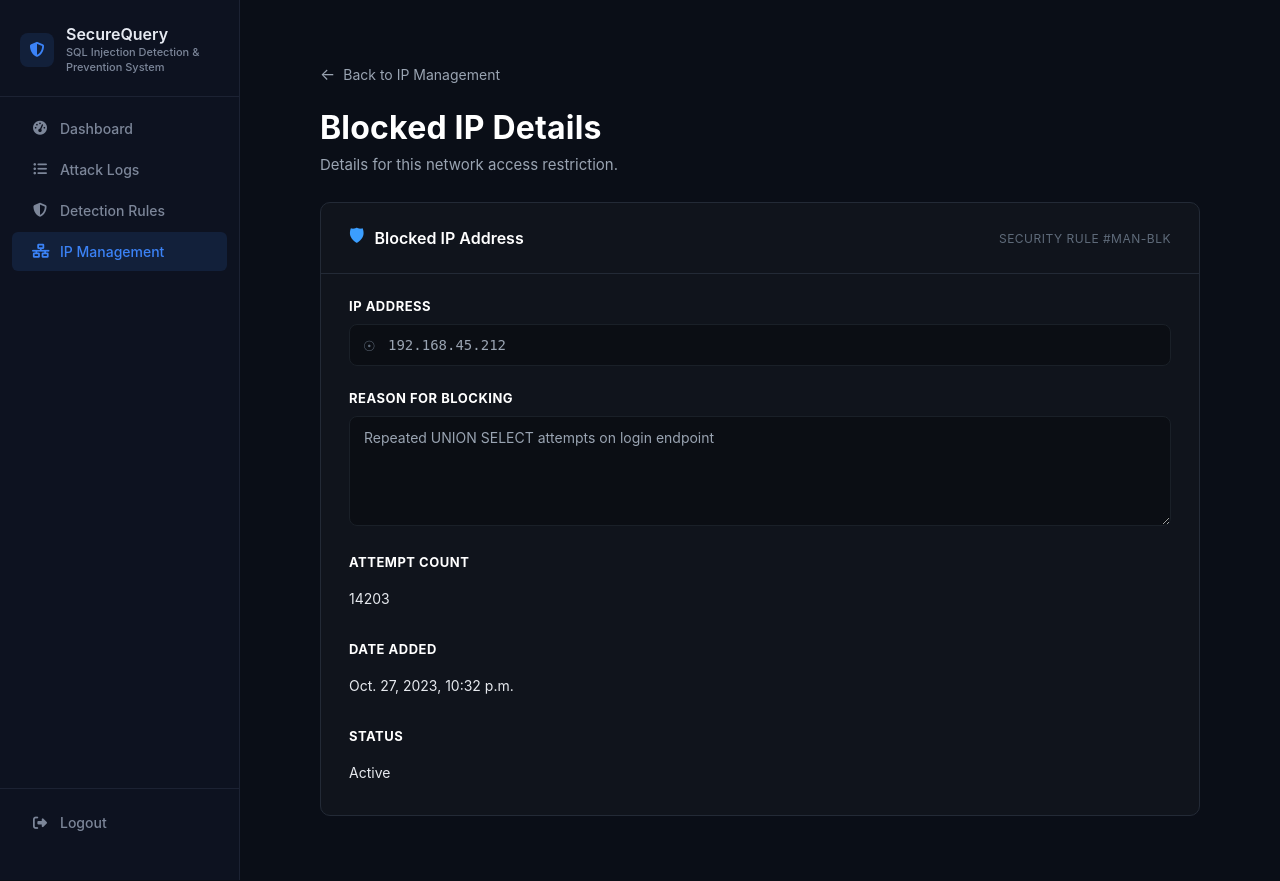
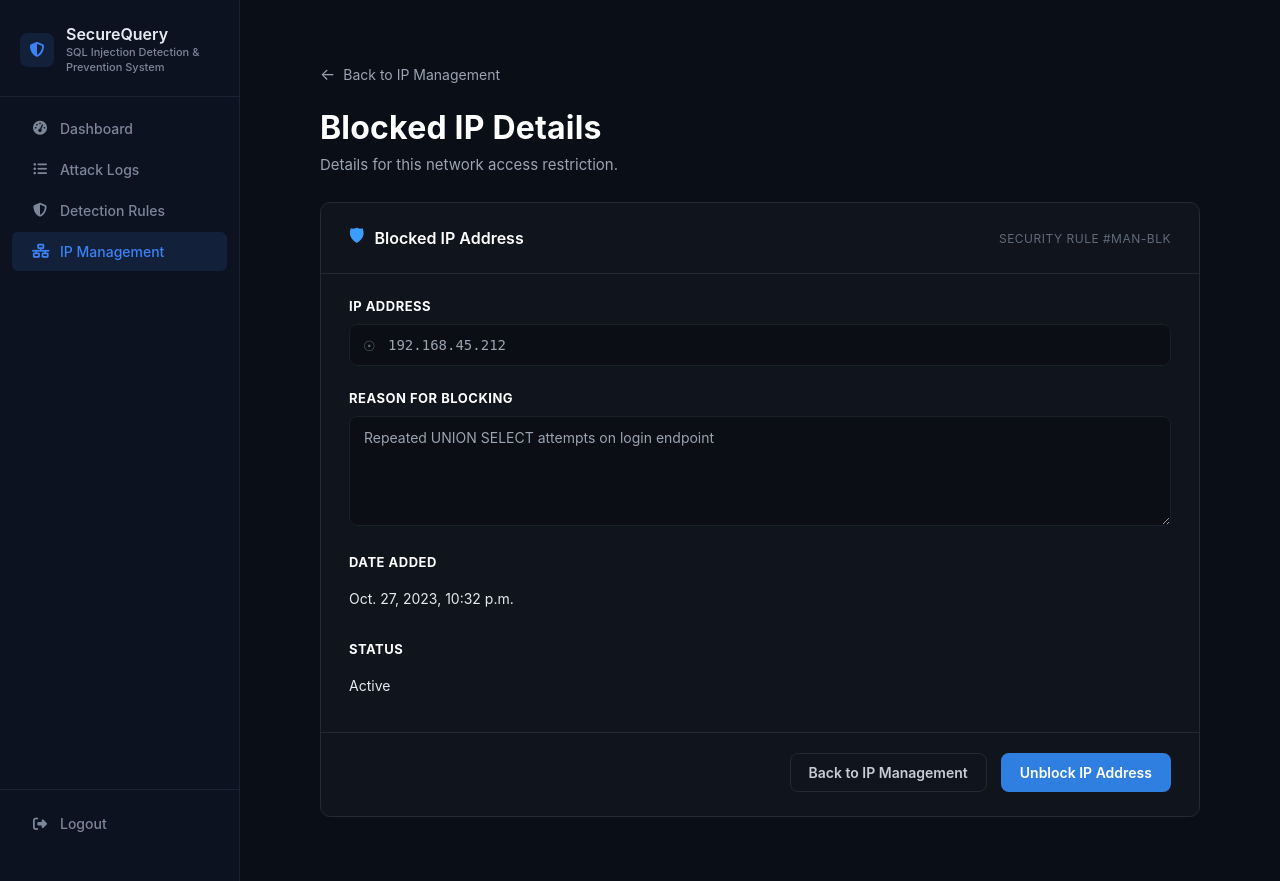
Before and after one commit to Azzis20/SQL_Injection_Detection_System, a Django app: page /ip_management/block/1/ in a window 1280 px wide. Run offline with Django 5.2, Linux system fonts and the light colour scheme; the visitor is signed in with stand-in values (Sample User, id 1); data comes from the database, SQL or seed files in the repository.

Commit message:
ip conficurationw

```diff
--- a/ip_management/templates/ip_management/view_details.html
+++ b/ip_management/templates/ip_management/view_details.html
@@ -44,10 +44,11 @@
             <textarea rows="4" readonly>{{ entry.reason }}</textarea>
         </div>
 
-        <div class="form-group view-meta">
+        {% comment %} <div class="form-group view-meta">
             <div class="form-label-row"><label>ATTEMPT COUNT</label></div>
             <p class="view-meta-value">{{ entry.attempt_count }}</p>
-        </div>
+        </div> {% endcomment %}
+
 
         <div class="form-group view-meta">
             <div class="form-label-row"><label>DATE ADDED</label></div>
@@ -61,12 +62,14 @@
             </p>
         </div>
 
-        {% comment %} <div class="form-footer">
-            <a href="{% url 'ip_management:index' %}" class="btn btn-secondary">Close</a>
-            <button type="button" class="btn btn-primary action-link-unblock" data-ip-id="{{ entry.id }}">
-                <span class="btn-icon">&#128274;</span> Unblock IP Address
-            </button>
-        </div> {% endcomment %}
+        {% comment %} Add unblock IP button functionality here {% endcomment %}
+        {% if entry.is_active %}
+            <form method="post" action="{% url 'ip_management:unblock_ip' entry.pk %}" class="form-footer">
+                {% csrf_token %}
+                <a href="{% url 'ip_management:index' %}" class="btn btn-secondary">Back to IP Management</a>
+                <button type="submit" class="btn btn-primary">Unblock IP Address</button>
+            </form>
+        {% endif %}
 
     </div>
 </div>
--- a/ip_management/urls.py
+++ b/ip_management/urls.py
@@ -8,6 +8,6 @@ urlpatterns = [
     path("", views.ip_management, name="index"),
     path("block/", views.block_ip, name="block_ip"),
     path("block/<int:pk>/", views.view_blocked_ip, name="view_blocked_ip"),
-    # path("block/<int:pk>/unblock/", views.unblock_ip, name="unblock_ip"),
+    path("block/<int:pk>/unblock/", views.unblock_ip, name="unblock_ip"),
     path("check-ip/", views.check_ip_blocked, name="check_ip_blocked"),
 ]
--- a/ip_management/views.py
+++ b/ip_management/views.py
@@ -4,9 +4,14 @@ from django.contrib import messages
 from django.core.paginator import Paginator
 from django.http import JsonResponse
 from django.contrib.auth.decorators import login_required
+from django.views.decorators.http import require_POST
 from django.shortcuts import get_object_or_404, redirect, render
 from .models import BlockedIP, WhitelistedIP
 from django.db.models import Q
+from django.views.decorators.http import require_POST
+
+
+
 
 
 def search_ip_management(request, blocked, whitelisted):
@@ -121,17 +126,20 @@ def check_ip_blocked(request):
     return JsonResponse({"blocked": is_blocked, "valid": True})
 
 
-# from django.utils import timezone
+@login_required
+@require_POST
+def unblock_ip(request, pk):
+    """Deactivate a blocklist entry while preserving its history."""
+    entry = get_object_or_404(BlockedIP, pk=pk)
 
-# def unblock_ip(request, pk):
-#     """Deactivates a blocked IP entry rather than deleting it, preserving history."""
-#     entry = get_object_or_404(BlockedIP, pk=pk)
+    if entry.is_active:
+        from django.utils import timezone
 
-#     if request.method == "POST":
-#         entry.is_active = False
-#         entry.date_unblocked = timezone.now()
-#         entry.save()
-#         messages.success(request, f"IP address {entry.ip_address} has been unblocked.")
-#         return redirect("ip_management:index")
+        entry.is_active = False
+        entry.date_unblocked = timezone.now()
+        entry.save(update_fields=["is_active", "date_unblocked"])
+        messages.success(request, f"IP address {entry.ip_address} has been unblocked.")
+    else:
+        messages.info(request, f"IP address {entry.ip_address} is already unblocked.")
 
-#     return render(request, "ip_management/confirm_unblock.html", {"entry": entry})
+    return redirect("ip_management:view_blocked_ip", pk=entry.pk)
```
